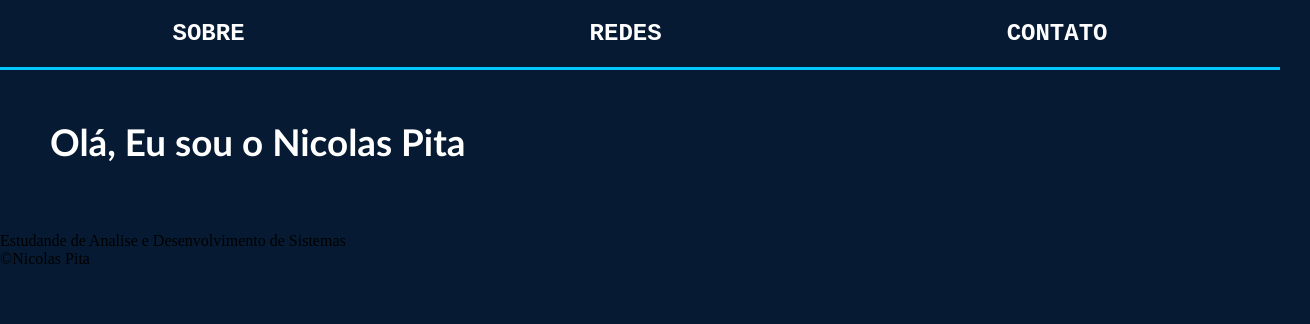
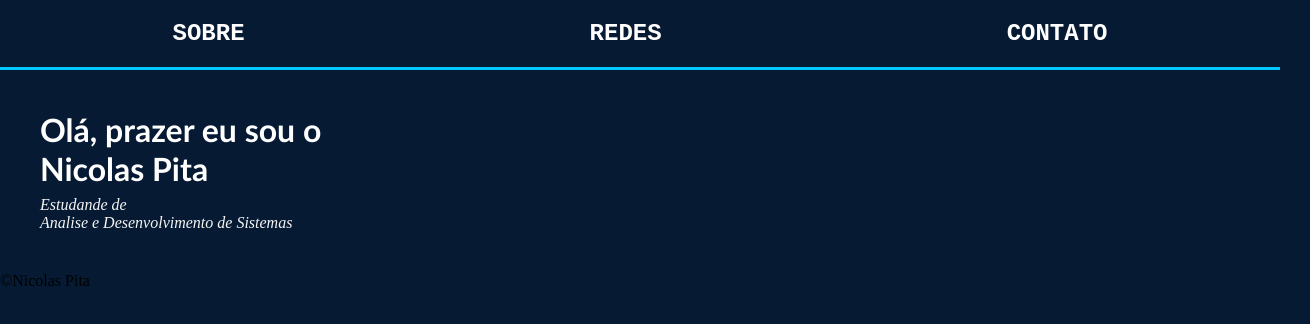
Before and after one commit to Nicolaspitaa/MEU-PORTIFOLIO, a plain HTML site: page portifolio/index.html in a window 1280 px wide. Shown: the whole page, 1310 px wide, since content can reach past the window. Drawn offline with Linux system fonts and the light colour scheme.

Commit message:
portfolio

```diff
--- a/portifolio/index.html
+++ b/portifolio/index.html
@@ -17,9 +17,9 @@
     </div>
 
     <main>
-        <h1>Olá, Eu sou o Nicolas Pita</h1>
+        <h1>Olá, prazer eu sou o <br> Nicolas Pita</h1>
         <img src="" alt="">
-        <p>Estudande de Analise e Desenvolvimento de Sistemas</p>
+        <p>Estudande de <br> Analise e Desenvolvimento de Sistemas</p>
     </main>
 
 
--- a/portifolio/style.css
+++ b/portifolio/style.css
@@ -39,11 +39,17 @@ div.item> a:hover{
 
 main> h1{
     font-family: 'Gill Sans', 'Gill Sans MT', Calibri, 'Trebuchet MS', sans-serif;
-    font-size: 2.3em;
-    padding: 50px;
+    font-size: 2em;
+    padding: 70px;
+    margin: -30px;
     color: white;
-    display: flex;
-    flex: auto;
     text-align: left;
 
 }
+
+main > p{
+    color: whitesmoke;
+    padding: 40px;
+    margin-top: -90px;
+    font-style: italic;
+}
```
